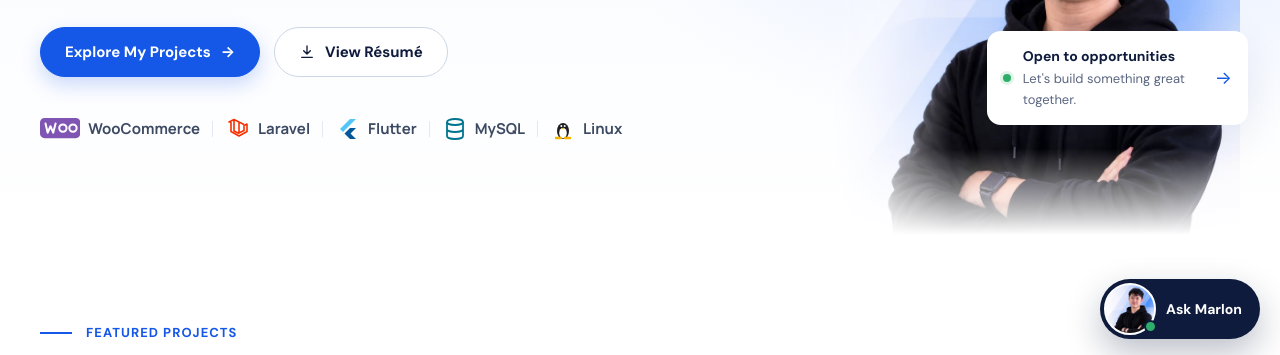
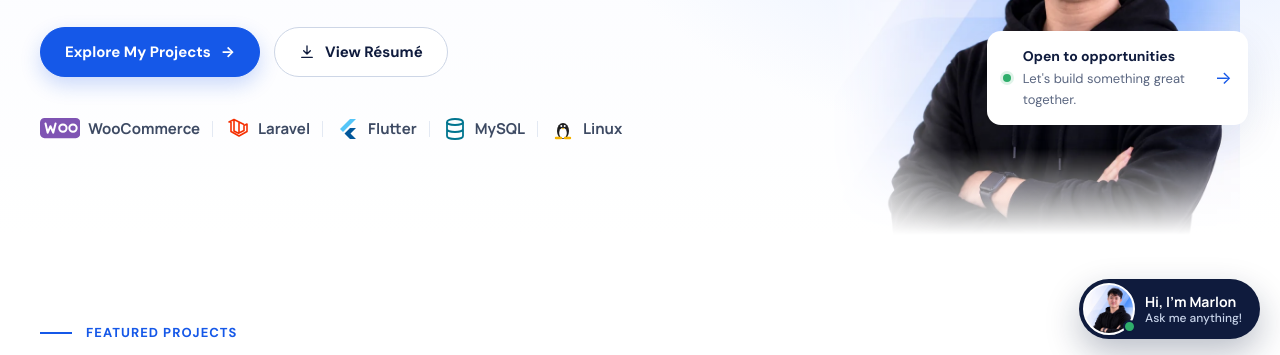
Before and after one commit to suigeneris1224/marlon-s_portfolio, a plain HTML site: page index.html in a window 1280 px wide. Shown: the part 441-796 px from the top of the page. Drawn offline with Linux system fonts and the light colour scheme.

Commit message:
Two-line assistant launcher label
Co-Authored-By: Claude Opus 5.5 <noreply@anthropic.com>

```diff
--- a/assistant.js
+++ b/assistant.js
@@ -196,8 +196,8 @@
         '<input id="ask-input" type="text" maxlength="200" placeholder="Ask about skills, projects, availability…">' +
         '<button type="submit" aria-label="Send"><svg viewBox="0 0 24 24" aria-hidden="true"><path d="M4 12h15m-6-6 6 6-6 6" fill="none" stroke="currentColor" stroke-width="2.2" stroke-linecap="round" stroke-linejoin="round"/></svg></button></form>' +
       '</section>' +
-      '<button class="ask-launcher" type="button" aria-expanded="false" aria-controls="ask-panel">' +
-        '<img src="' + avatarSrc + '" alt="" width="56" height="56"><span class="ask-online" aria-hidden="true"></span><span class="ask-label">Ask Marlon</span></button>';
+      '<button class="ask-launcher" type="button" aria-expanded="false" aria-controls="ask-panel" aria-label="Hi, I&#39;m Marlon. Ask me anything! Open chat">' +
+        '<img src="' + avatarSrc + '" alt="" width="56" height="56"><span class="ask-online" aria-hidden="true"></span><span class="ask-label"><strong>Hi, I&#39;m Marlon</strong><small>Ask me anything!</small></span></button>';
     document.body.appendChild(root);
 
     const launcher = root.querySelector('.ask-launcher');
--- a/style.css
+++ b/style.css
@@ -422,6 +422,9 @@ h1, h2, h3 { font-family: var(--display); letter-spacing: -.035em; line-height:
 .ask-launcher img { width: 52px; height: 52px; border-radius: 50%; object-fit: cover; object-position: 55% 12%; background: var(--blue-soft); border: 2px solid #fff; }
 .ask-online { position: absolute; left: 44px; bottom: 6px; width: 13px; height: 13px; border-radius: 50%; background: var(--green); border: 2px solid var(--ink); }
 .ask-launcher:not(.no-wave) img { animation: ask-wave 3.2s ease-in-out 2s 2; }
+.ask-label { display: grid; line-height: 1.2; text-align: left; }
+.ask-label strong { font: 700 14px var(--display); }
+.ask-label small { font-size: 12px; font-weight: 500; color: #c8d4ea; }
 .ask.is-open .ask-label { display: none; }
 .ask.is-open .ask-launcher { padding-right: 4px; }
 @keyframes ask-wave { 0%, 100% { transform: rotate(0); } 10% { transform: rotate(-10deg); } 20% { transform: rotate(8deg); } 30% { transform: rotate(-6deg); } 40% { transform: rotate(0); } }
```
